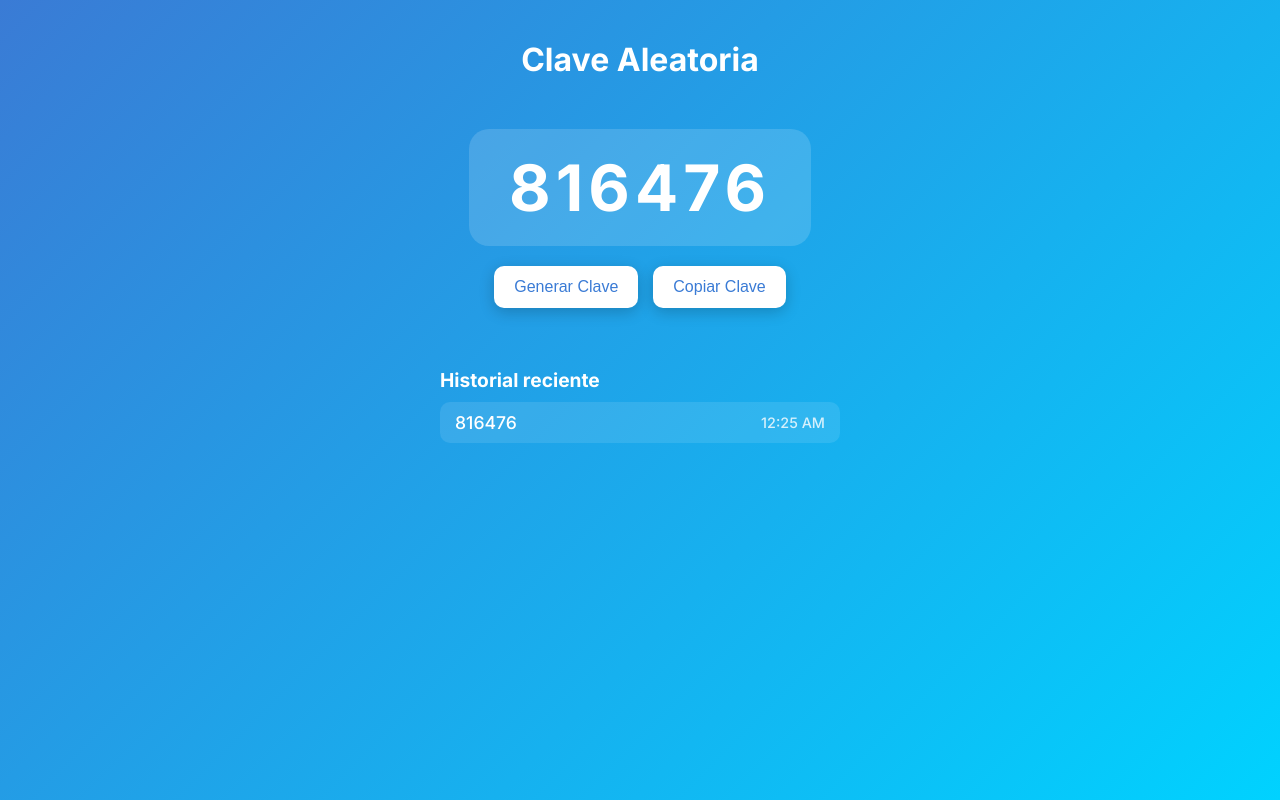
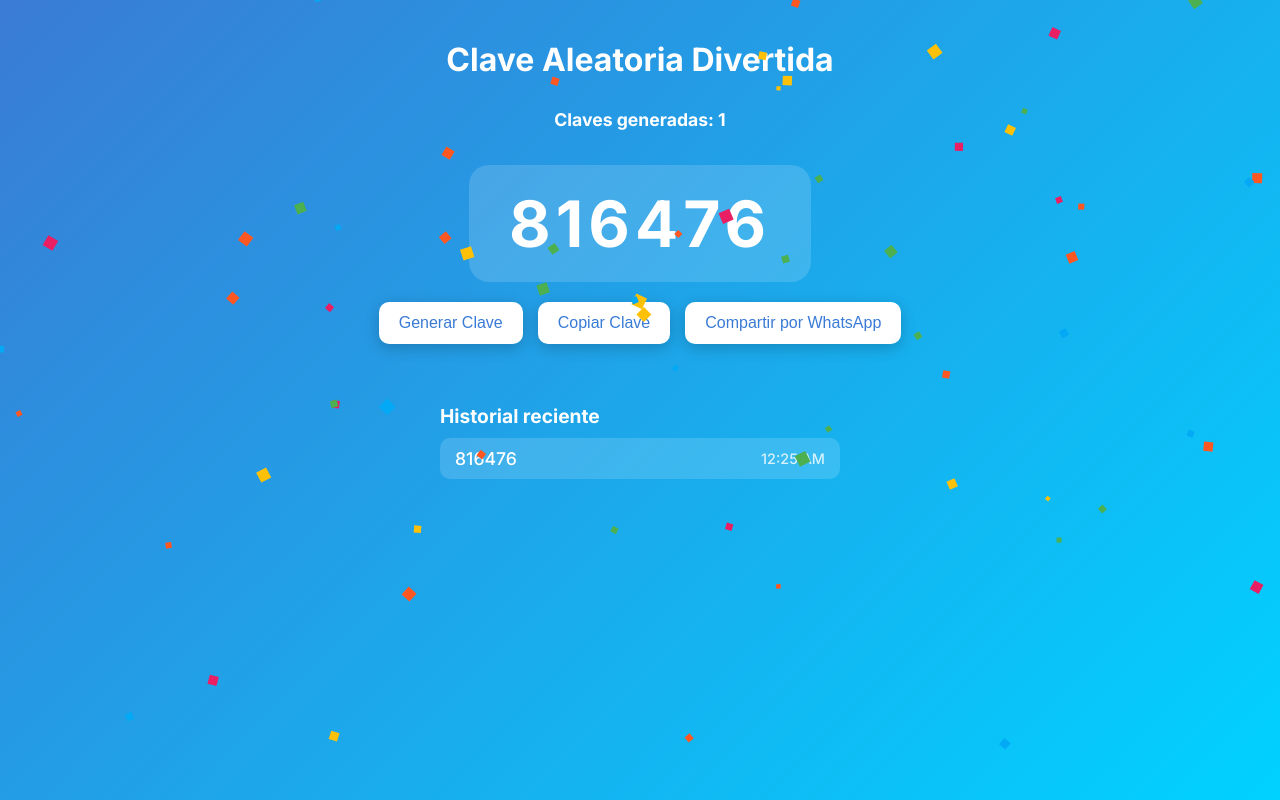
Before and after one commit to pauleDFT/generador-claves, a plain HTML site: page index.html in a window 1280 px wide. Both pictures are taken after a click on the button "Generar Clave". Drawn offline with Linux system fonts and the light colour scheme.

Commit message:
generar2.0

```diff
--- a/index.html
+++ b/index.html
@@ -1,80 +1,68 @@
 <!DOCTYPE html>
 <html lang="es">
 <head>
-  <meta charset="UTF-8">
-  <title>Generador de Claves</title>
-  <meta name="viewport" content="width=device-width, initial-scale=1.0">
-  <link href="https://fonts.googleapis.com/css2?family=Inter:wght@500;700&display=swap" rel="stylesheet">
+  <meta charset="UTF-8" />
+  <title>Generador de Claves Divertido</title>
+  <meta name="viewport" content="width=device-width, initial-scale=1" />
+  <link href="https://fonts.googleapis.com/css2?family=Inter:wght@500;700&display=swap" rel="stylesheet" />
   <style>
     :root {
       --color-fondo-claro: linear-gradient(135deg, #3a7bd5, #00d2ff);
       --color-fondo-oscuro: linear-gradient(135deg, #121212, #1f1f1f);
-      --color-texto-claro: #ffffff;
-      --color-texto-oscuro: #ffffff;
-      --color-boton-claro: #ffffff;
-      --color-boton-oscuro: #333333;
+      --color-texto-claro: #fff;
+      --color-texto-oscuro: #fff;
+      --color-boton-claro: #fff;
+      --color-boton-oscuro: #333;
       --color-boton-hover-claro: #e0e0e0;
-      --color-boton-hover-oscuro: #444444;
+      --color-boton-hover-oscuro: #444;
       --color-clave-fondo-claro: rgba(255, 255, 255, 0.15);
       --color-clave-fondo-oscuro: rgba(255, 255, 255, 0.1);
     }
-
     @media (prefers-color-scheme: dark) {
       body {
         background: var(--color-fondo-oscuro);
         color: var(--color-texto-oscuro);
       }
-
       button {
         background: var(--color-boton-oscuro);
         color: #fff;
       }
-
       button:hover {
         background: var(--color-boton-hover-oscuro);
       }
-
       #clave {
         background: var(--color-clave-fondo-oscuro);
       }
-
       #historial li {
         background: rgba(255, 255, 255, 0.07);
       }
     }
-
     @media (prefers-color-scheme: light) {
       body {
         background: var(--color-fondo-claro);
         color: var(--color-texto-claro);
       }
-
       button {
         background: var(--color-boton-claro);
         color: #3a7bd5;
       }
-
       button:hover {
         background: var(--color-boton-hover-claro);
       }
-
       #clave {
         background: var(--color-clave-fondo-claro);
       }
-
       #historial li {
         background: rgba(255, 255, 255, 0.1);
       }
     }
-
     * {
       margin: 0;
       padding: 0;
       box-sizing: border-box;
     }
-
     body {
-      font-family: 'Inter', sans-serif;
+      font-family: "Inter", sans-serif;
       display: flex;
       flex-direction: column;
       align-items: center;
@@ -83,22 +71,24 @@
       text-align: center;
       padding: 40px 20px;
       transition: background 0.3s ease, color 0.3s ease;
+      overflow-x: hidden;
     }
-
     h1 {
       font-size: 2rem;
       margin-bottom: 30px;
     }
-
     #clave {
       font-size: 4rem;
-      font-weight: bold;
+      font-weight: 700;
       letter-spacing: 5px;
       margin: 20px 0;
       padding: 20px 40px;
       border-radius: 20px;
+      user-select: none;
+      min-width: 180px;
+      background: var(--color-clave-fondo-claro);
+      transition: background 0.3s ease;
     }
-
     .botones {
       display: flex;
       gap: 15px;
@@ -106,7 +96,6 @@
       flex-wrap: wrap;
       justify-content: center;
     }
-
     button {
       border: none;
       padding: 12px 20px;
@@ -115,25 +104,22 @@
       cursor: pointer;
       transition: background 0.3s ease;
       box-shadow: 0 4px 15px rgba(0, 0, 0, 0.2);
+      user-select: none;
     }
-
     #historial {
       margin-top: 30px;
       max-width: 400px;
       width: 100%;
       text-align: left;
     }
-
     #historial h2 {
       font-size: 1.2rem;
       margin-bottom: 10px;
     }
-
     #historial ul {
       list-style: none;
       padding-left: 0;
     }
-
     #historial li {
       padding: 10px 15px;
       margin-bottom: 8px;
@@ -142,20 +128,48 @@
       display: flex;
       justify-content: space-between;
       align-items: center;
+      background: rgba(255, 255, 255, 0.15);
     }
-
     .hora {
       font-size: 0.9rem;
       opacity: 0.8;
+      min-width: 50px;
+      text-align: right;
+    }
+    #contador {
+      font-weight: 600;
+      margin-bottom: 15px;
+      font-size: 1.1rem;
+    }
+
+    /* Animación tragamonedas */
+    @keyframes slotAnim {
+      0%, 100% { opacity: 1; }
+      50% { opacity: 0.3; }
+    }
+    .slot-anim {
+      animation: slotAnim 0.15s ease-in-out infinite;
+    }
+
+    /* Confetti */
+    #confetti-canvas {
+      position: fixed;
+      pointer-events: none;
+      top: 0; left: 0;
+      width: 100vw;
+      height: 100vh;
+      z-index: 9999;
     }
   </style>
 </head>
 <body>
-  <h1>Clave Aleatoria</h1>
+  <h1>Clave Aleatoria Divertida</h1>
+  <div id="contador">Claves generadas: 0</div>
   <div id="clave">------</div>
   <div class="botones">
     <button onclick="generarClave()">Generar Clave</button>
     <button onclick="copiarClave()">Copiar Clave</button>
+    <button onclick="compartirWhatsapp()">Compartir por WhatsApp</button>
   </div>
 
   <div id="historial">
@@ -163,31 +177,139 @@
     <ul id="lista-claves"></ul>
   </div>
 
+  <canvas id="confetti-canvas"></canvas>
+
   <script>
     let claveActual = "";
+    let contador = 0;
+    const lista = document.getElementById('lista-claves');
+    const contadorDiv = document.getElementById('contador');
+    const claveDiv = document.getElementById('clave');
+
+    // Función para animar como tragamonedas antes de mostrar clave real
+    function animarClave(finalClave, duracion = 1200) {
+      const start = Date.now();
+      let animInterval;
+      const chars = "0123456789";
+      claveDiv.classList.add("slot-anim");
+      animInterval = setInterval(() => {
+        const elapsed = Date.now() - start;
+        if (elapsed > duracion) {
+          clearInterval(animInterval);
+          claveDiv.classList.remove("slot-anim");
+          claveDiv.textContent = finalClave;
+        } else {
+          let randomClave = "";
+          for(let i=0; i<6; i++) {
+            randomClave += chars.charAt(Math.floor(Math.random() * chars.length));
+          }
+          claveDiv.textContent = randomClave;
+        }
+      }, 60);
+    }
 
     function generarClave() {
-      claveActual = Math.floor(100000 + Math.random() * 900000).toString();
-      document.getElementById('clave').innerText = claveActual;
-      agregarAlHistorial(claveActual);
+      const nuevaClave = Math.floor(100000 + Math.random() * 900000).toString();
+      animarClave(nuevaClave);
+      claveActual = nuevaClave;
+      agregarAlHistorial(nuevaClave);
+      contador++;
+      contadorDiv.textContent = `Claves generadas: ${contador}`;
+      dispararConfetti();
     }
 
     function copiarClave() {
-      if (claveActual === "") return;
+      if (!claveActual) return;
       navigator.clipboard.writeText(claveActual)
         .then(() => alert("Clave copiada al portapapeles"))
-        .catch(err => alert("No se pudo copiar la clave"));
+        .catch(() => alert("No se pudo copiar la clave"));
     }
 
     function agregarAlHistorial(clave) {
-      const lista = document.getElementById('lista-claves');
       const nueva = document.createElement('li');
       const hora = new Date().toLocaleTimeString([], { hour: '2-digit', minute: '2-digit' });
       nueva.innerHTML = `<span>${clave}</span><span class="hora">${hora}</span>`;
       lista.prepend(nueva);
-      while (lista.childElementCount > 5) {
+      if (lista.childElementCount > 5) {
         lista.removeChild(lista.lastChild);
       }
+    }
+
+    function compartirWhatsapp() {
+      if (!claveActual) return alert("Generá una clave primero!");
+      const texto = encodeURIComponent(`Clave generada: ${claveActual}`);
+      const url = `https://wa.me/?text=${texto}`;
+      window.open(url, "_blank");
+    }
+
+    // Confetti básico
+    const confettiCanvas = document.getElementById('confetti-canvas');
+    const ctx = confettiCanvas.getContext('2d');
+    let confettiPieces = [];
+
+    function resizeCanvas() {
+      confettiCanvas.width = window.innerWidth;
+      confettiCanvas.height = window.innerHeight;
+    }
+
+    window.addEventListener('resize', resizeCanvas);
+    resizeCanvas();
+
+    class ConfettiPiece {
+      constructor() {
+        this.x = Math.random() * confettiCanvas.width;
+        this.y = Math.random() * confettiCanvas.height - confettiCanvas.height;
+        this.size = (Math.random() * 8) + 4;
+        this.speed = (Math.random() * 3) + 2;
+        this.angle = Math.random() * 2 * Math.PI;
+        this.spin = (Math.random() * 0.1) + 0.05;
+        this.colors = ['#FFC107', '#4CAF50', '#03A9F4', '#E91E63', '#FF5722'];
+        this.color = this.colors[Math.floor(Math.random() * this.colors.length)];
+      }
+      update() {
+        this.y += this.speed;
+        this.angle += this.spin;
+        if (this.y > confettiCanvas.height) {
+          this.y = -this.size;
+          this.x = Math.random() * confettiCanvas.width;
+        }
+      }
+      draw() {
+        ctx.save();
+        ctx.translate(this.x, this.y);
+        ctx.rotate(this.angle);
+        ctx.fillStyle = this.color;
+        ctx.fillRect(-this.size / 2, -this.size / 2, this.size, this.size);
+        ctx.restore();
+      }
+    }
+
+    function crearConfetti() {
+      for(let i = 0; i < 100; i++) {
+        confettiPieces.push(new ConfettiPiece());
+      }
+    }
+
+    function dispararConfetti() {
+      crearConfetti();
+      let duracion = 3000;
+      let start = Date.now();
+
+      function animar() {
+        let elapsed = Date.now() - start;
+        ctx.clearRect(0, 0, confettiCanvas.width, confettiCanvas.height);
+        confettiPieces.forEach(p => {
+          p.update();
+          p.draw();
+        });
+        if (elapsed < duracion) {
+          requestAnimationFrame(animar);
+        } else {
+          confettiPieces = [];
+          ctx.clearRect(0, 0, confettiCanvas.width, confettiCanvas.height);
+        }
+      }
+      animar();
     }
   </script>
 </body>
```
